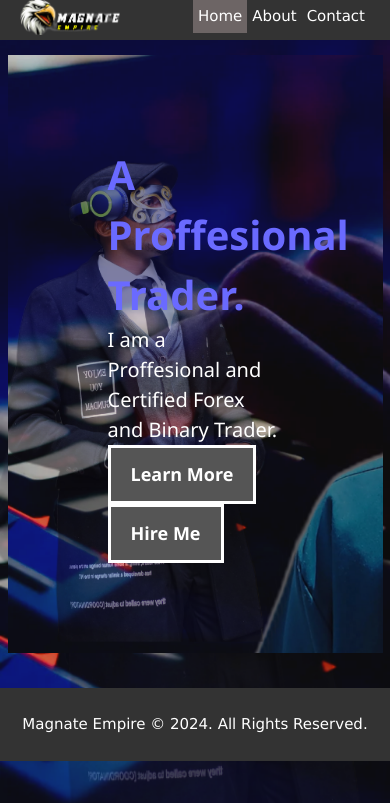
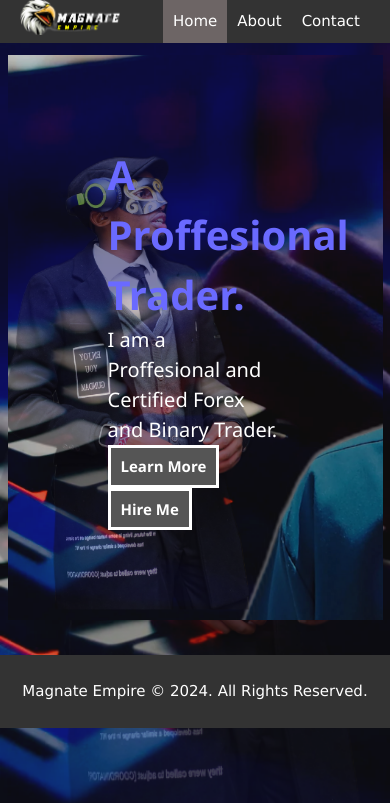
Before and after one commit to jakes-johns/magnateportfolio, a Flask app: page / in a window 390 px wide. Shown: the top 803 px of the page. Run offline with Flask 3, Linux system fonts and the light colour scheme.

Commit message:
Update styles.css

```diff
--- a/static/styles.css
+++ b/static/styles.css
@@ -331,4 +331,15 @@ footer {
         background-color: #333;
         padding: 90px 100px;
     }
+     #navbar ul li a {
+        display: block;
+        padding: 10px;
+        /* margin-right: 50px; */
+        text-align: center;
+        /* background-color: #a59999; */
+    }
+    .btn {
+        font-size: 15px;
+        padding: 7px 10px;
+    }
 }
```
